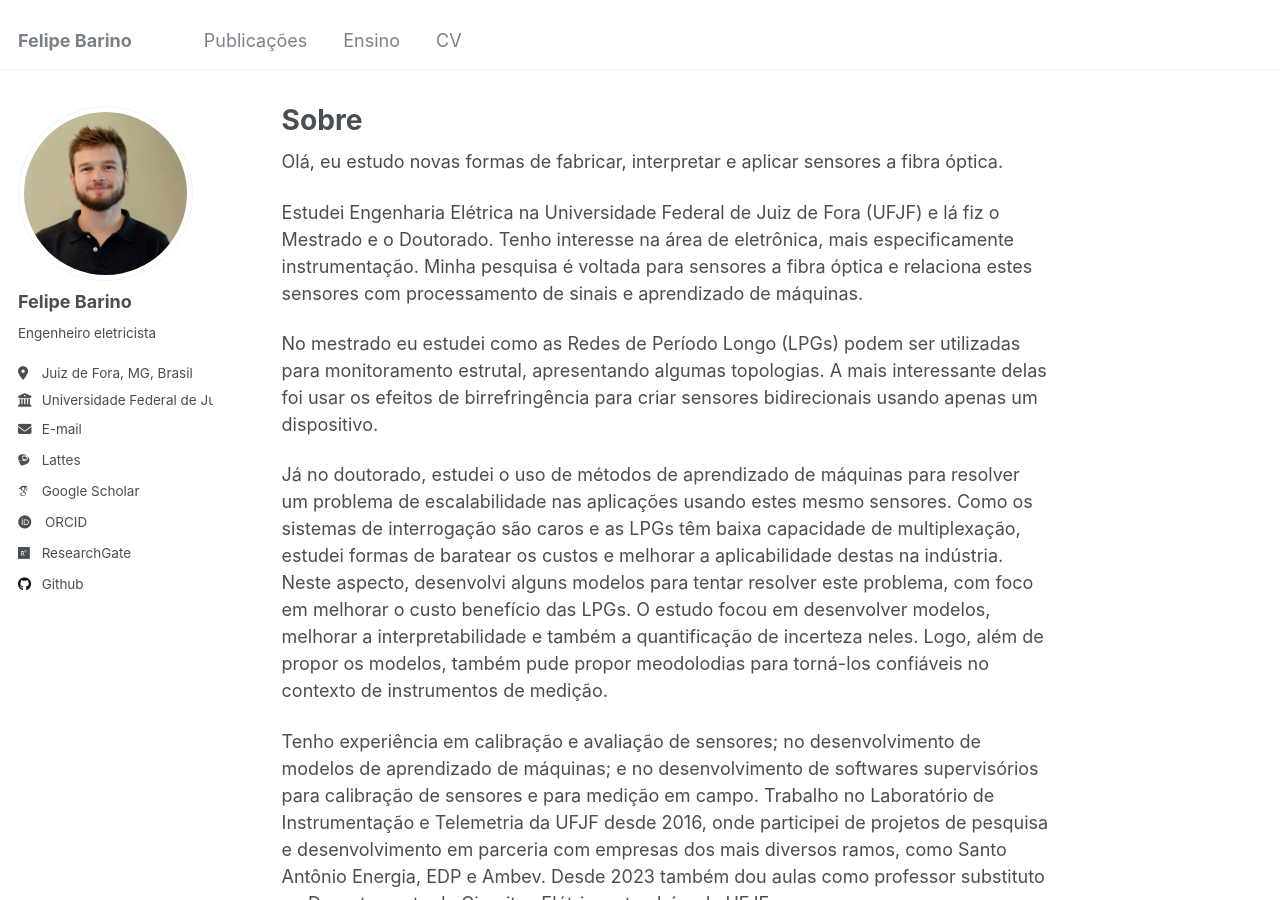
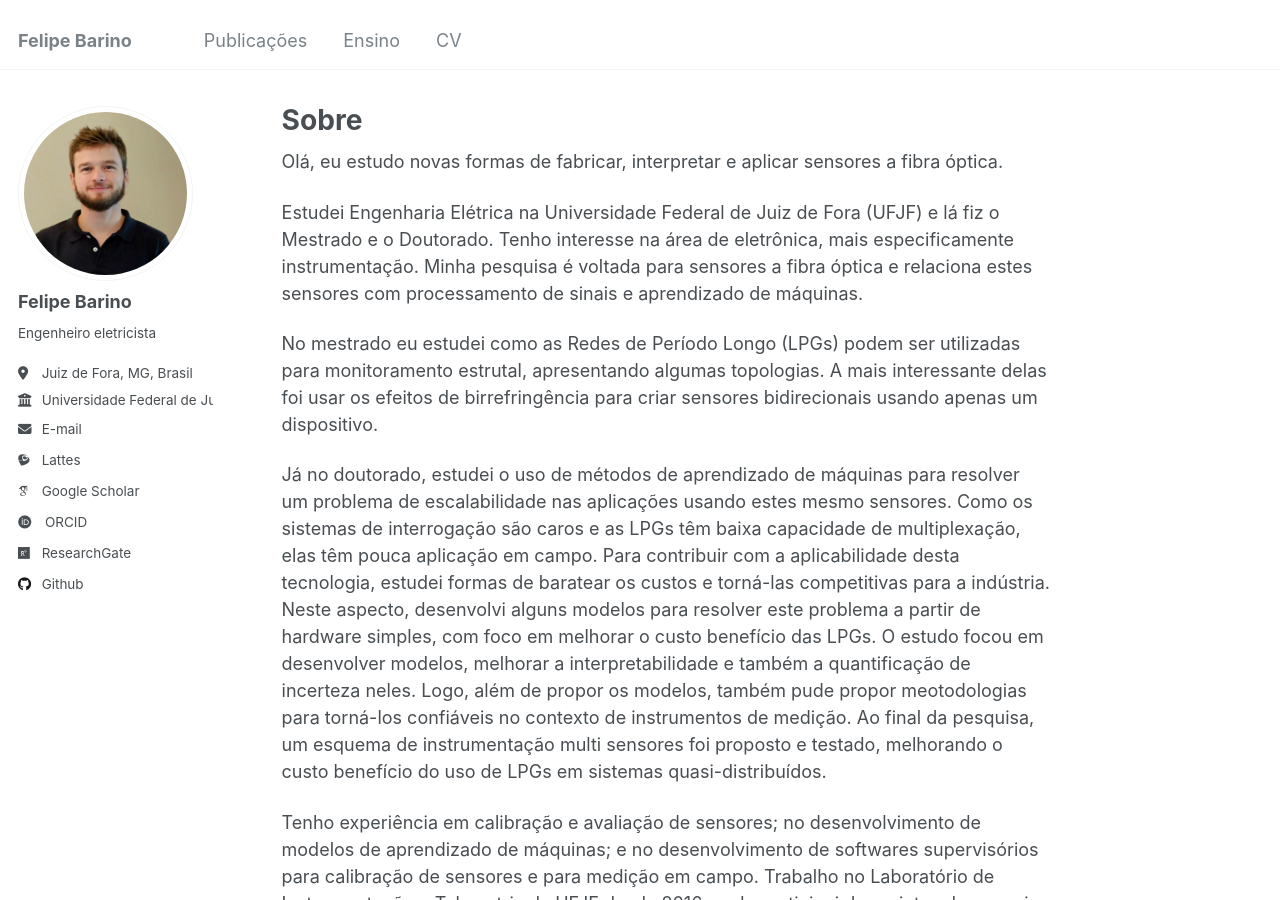
Before and after one commit to felipebarino/felipebarino.github.io, a Jekyll site: the page built from _pages/about.md, in a window 1280 px wide and 900 px high. Built offline with Jekyll 4.4.1, drawn with Linux system fonts in a browser that asks for light colours; some web fonts are replaced.

Commit message:
correções de texto

```diff
--- a/_pages/about.md
+++ b/_pages/about.md
@@ -13,7 +13,7 @@ Estudei Engenharia Elétrica na Universidade Federal de Juiz de Fora (UFJF) e l
 
 No mestrado eu estudei como as Redes de Período Longo (LPGs) podem ser utilizadas para monitoramento estrutal, apresentando algumas topologias. A mais interessante delas foi usar os efeitos de birrefringência para criar sensores bidirecionais usando apenas um dispositivo.
 
-Já no doutorado, estudei o uso de métodos de aprendizado de máquinas para resolver um problema de escalabilidade nas aplicações usando estes mesmo sensores. Como os sistemas de interrogação são caros e as LPGs têm baixa capacidade de multiplexação, estudei formas de baratear os custos e melhorar a aplicabilidade destas na indústria. Neste aspecto, desenvolvi alguns modelos para tentar resolver este problema, com foco em melhorar o custo benefício das LPGs. O estudo focou em desenvolver modelos, melhorar a interpretabilidade e também a quantificação de incerteza neles. Logo, além de propor os modelos, também pude propor meodolodias para torná-los confiáveis no contexto de instrumentos de medição.
+Já no doutorado, estudei o uso de métodos de aprendizado de máquinas para resolver um problema de escalabilidade nas aplicações usando estes mesmo sensores. Como os sistemas de interrogação são caros e as LPGs têm baixa capacidade de multiplexação, elas têm pouca aplicação em campo. Para contribuir com a aplicabilidade desta tecnologia, estudei formas de baratear os custos e torná-las competitivas para a indústria. Neste aspecto, desenvolvi alguns modelos para resolver este problema a partir de hardware simples, com foco em melhorar o custo benefício das LPGs. O estudo focou em desenvolver modelos, melhorar a interpretabilidade e também a quantificação de incerteza neles. Logo, além de propor os modelos, também pude propor meotodologias para torná-los confiáveis no contexto de instrumentos de medição. Ao final da pesquisa, um esquema de instrumentação multi sensores foi proposto e testado, melhorando o custo benefício do uso de LPGs em sistemas quasi-distribuídos.
 
 Tenho experiência em calibração e avaliação de sensores; no desenvolvimento de modelos de aprendizado de máquinas; e no desenvolvimento de softwares supervisórios para calibração de sensores e para medição em campo. Trabalho no Laboratório de Instrumentação e Telemetria da UFJF desde 2016, onde participei de projetos de pesquisa e desenvolvimento em parceria com empresas dos mais diversos ramos, como Santo Antônio Energia, EDP e Ambev. Desde 2023 também dou aulas como professor substituto no Departamento de Circuitos Elétricos, também da UFJF.
 
```
